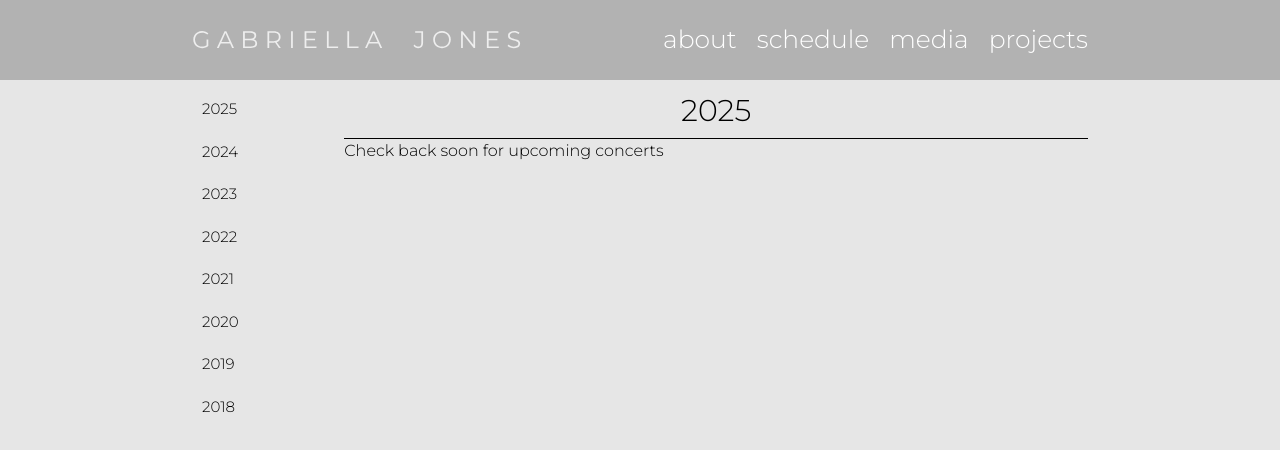
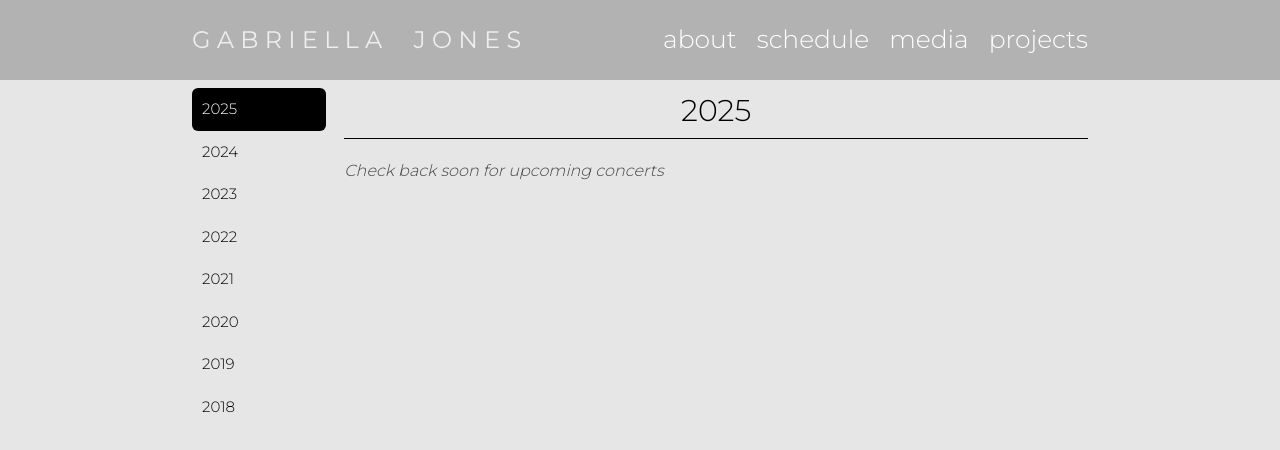
Before and after one commit to stellenberger/gabriella_jones, a React (Create React App) app: page /schedule in a window 1280 px wide. Shown: the top 450 px of the page. Built offline with nearby package versions, Linux system fonts and the light colour scheme; no server answers.

Commit message:
Update styling

```diff
--- a/src/components/schedule/Schedule.jsx
+++ b/src/components/schedule/Schedule.jsx
@@ -2,6 +2,48 @@
 import classes from "./Schedule.module.scss";
 import concertSchedule from "../../information/concertSchedule.json";
 import { fetchConcerts } from "../../sanity/client";
+
+const monthNameToIndex = (monthName) => {
+  if (!monthName) return 0;
+  const m = String(monthName).toLowerCase();
+  const map = {
+    january: 1,
+    february: 2,
+    march: 3,
+    april: 4,
+    may: 5,
+    june: 6,
+    july: 7,
+    august: 8,
+    september: 9,
+    october: 10,
+    november: 11,
+    december: 12,
+  };
+  if (map[m]) return map[m];
+  let idx = 0;
+  Object.keys(map).forEach((key) => {
+    if (m.includes(key)) idx = Math.max(idx, map[key]);
+  });
+  return idx;
+};
+
+const dayStringToNumber = (day) => {
+  if (!day) return 0;
+  const n = parseInt(String(day).toLowerCase().replace(/(st|nd|rd|th)$/i, ""), 10);
+  return Number.isFinite(n) ? n : 0;
+};
+
+const orderByMonthDayDesc = (items) => {
+  return [...items].sort((a, b) => {
+    const monthA = monthNameToIndex(a?.dateMonth);
+    const monthB = monthNameToIndex(b?.dateMonth);
+    if (monthA !== monthB) return monthB - monthA; // desc by month
+    const dayA = dayStringToNumber(a?.date);
+    const dayB = dayStringToNumber(b?.date);
+    return dayB - dayA; // desc by day
+  });
+};
 
 const Schedule = () => {
   const [year, setYear] = useState(new Date().getFullYear().toString()); // this will hold the current year by default and changes when user selects another year
@@ -27,19 +69,19 @@
 
   useEffect(() => {
     const filtered = (allConcerts || []).filter((concert) => concert.year === year);
-    setCurrentYearConcerts(filtered);
+    const ordered = orderByMonthDayDesc(filtered);
+    setCurrentYearConcerts(ordered);
   }, [year, allConcerts]);
 
-  const years = [
-    { id: 1, year: "2025" },
-    { id: 1, year: "2024" },
-    { id: 2, year: "2023" },
-    { id: 3, year: "2022" },
-    { id: 4, year: "2021" },
-    { id: 5, year: "2020" },
-    { id: 6, year: "2019" },
-    { id: 7, year: "2018" },
-  ];
+  const years = (() => {
+    const start = 2018;
+    const end = new Date().getFullYear();
+    const list = [];
+    for (let y = end, id = 1; y >= start; y--, id++) {
+      list.push({ id, year: String(y) });
+    }
+    return list;
+  })();
 
   const handleYearClick = (year) => {
     setYear(year);
@@ -49,14 +91,14 @@
     <div className={classes.scheduleContainer}>
       <div className={classes.yearNavigator}>
         {years &&
-          years.map((year) => {
+          years.map((y) => {
             return (
               <p
-                className={classes.year}
-                id={year.id}
-                onClick={() => handleYearClick(year.year)}
+                className={`${classes.year} ${y.year === year ? classes.yearActive : ""}`}
+                id={y.id}
+                onClick={() => handleYearClick(y.year)}
               >
-                {year.year}
+                {y.year}
               </p>
             );
           })}
@@ -75,19 +117,23 @@
               <div
                 className={classes.scheduleCard}
                 id={concert.id || concert._id}
+                key={concert.id || concert._id || index}
                 style={color}
               >
                 <div className={classes.concertDate}>
-                  <p>
-                    <span>{concert.date}</span> {concert.dateMonth}
-                  </p>
+                  <div className={classes.dateBadge}>
+                    <div className={classes.dateDay}>{concert.date}</div>
+                    <div className={classes.dateMonth}>
+                      {concert.dateMonth}
+                    </div>
+                  </div>
                 </div>
                 <div className={classes.concertInformation}>
                   <p className={classes.city}>{concert.city}</p>
                   <p>{concert.venue}</p>
                   <p>{concert.repertoire}</p>
                   <p>{concert.start_time}</p>
-                  <a href={concert.ticket_link} className={classes.buyTickets}>
+                  <a href={concert.ticket_link} className={classes.buyTickets} target="_blank" rel="noreferrer">
                     More Information
                   </a>
                 </div>
--- a/src/components/schedule/Schedule.module.scss
+++ b/src/components/schedule/Schedule.module.scss
@@ -15,6 +15,8 @@
 
 .yearNavigator {
   width: 15%;
+  position: sticky;
+  top: 80px;
   @media screen and (max-width: 786px) {
     overflow: scroll;
     width: 100%;
@@ -31,6 +33,7 @@
 .year {
   font-size: 15px;
   padding: 10px;
+  border-radius: 6px;
   &:hover {
     background-color: gray;
     color: white;
@@ -43,6 +46,11 @@
       transition: 0s;
     }
   }
+}
+
+.yearActive {
+  background-color: black;
+  color: white;
 }
 
 .scheduleList {
@@ -60,10 +68,6 @@
   justify-content: space-between;
   padding: 10px;
   border-top: 1px solid black;
-  &:hover {
-    border: 3px solid black;
-    padding: 8px 7px 7px 7px;
-  }
   @media screen and (max-width: 786px) {
     display: block;
   }
@@ -72,8 +76,21 @@
 .concertDate {
   width: 40%;
   opacity: 0.6;
-  span {
+  .dateBadge {
+    display: inline-flex;
+    align-items: center;
+    gap: 10px;
+    padding: 8px 12px;
+  }
+  .dateDay {
     font-size: 30px;
+    font-weight: 600;
+    line-height: 1;
+  }
+  .dateMonth {
+    text-transform: uppercase;
+    letter-spacing: 1px;
+    font-size: 14px;
   }
   @media screen and (max-width: 786px) {
     width: 100%;
@@ -91,9 +108,18 @@
 
 .buyTickets {
   border: 1px solid black;
-  padding: 5px;
-  color: black;
+  padding: 8px 12px;
+  color: white;
+  background: black;
   text-decoration: none;
+  border-radius: 6px;
+  display: inline-block;
+  transition: background 0.2s ease, color 0.2s ease, transform 0.2s ease;
+  &:hover {
+    background: white;
+    color: black;
+    transform: translateY(-1px);
+  }
 }
 
 .currentYearTitle {
@@ -110,3 +136,14 @@
 .city {
   font-size: 25px;
 }
+
+.noConcerts {
+  margin-top: 20px;
+  font-style: italic;
+  opacity: 0.7;
+}
+
+.loading {
+  margin-top: 20px;
+  opacity: 0.8;
+}
```
